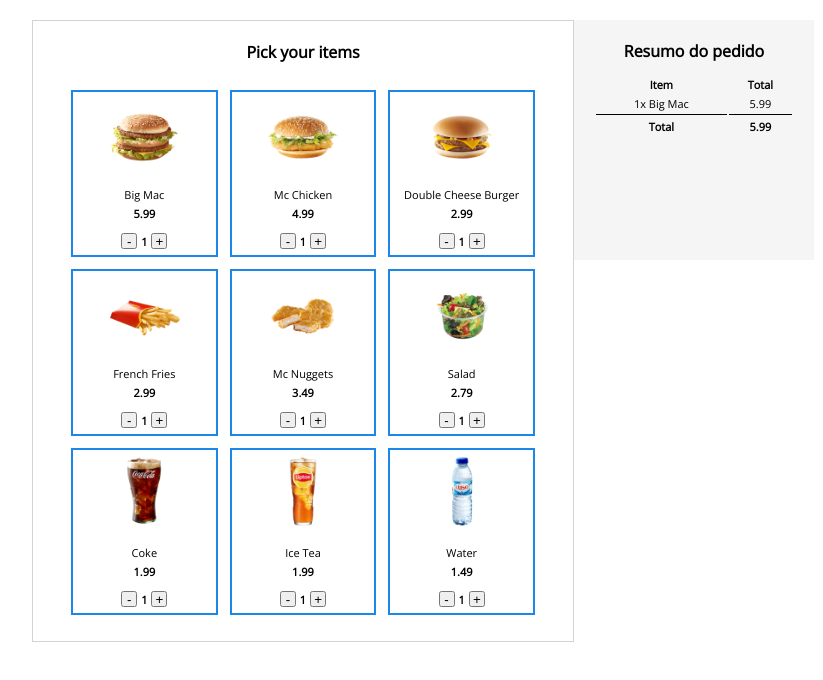
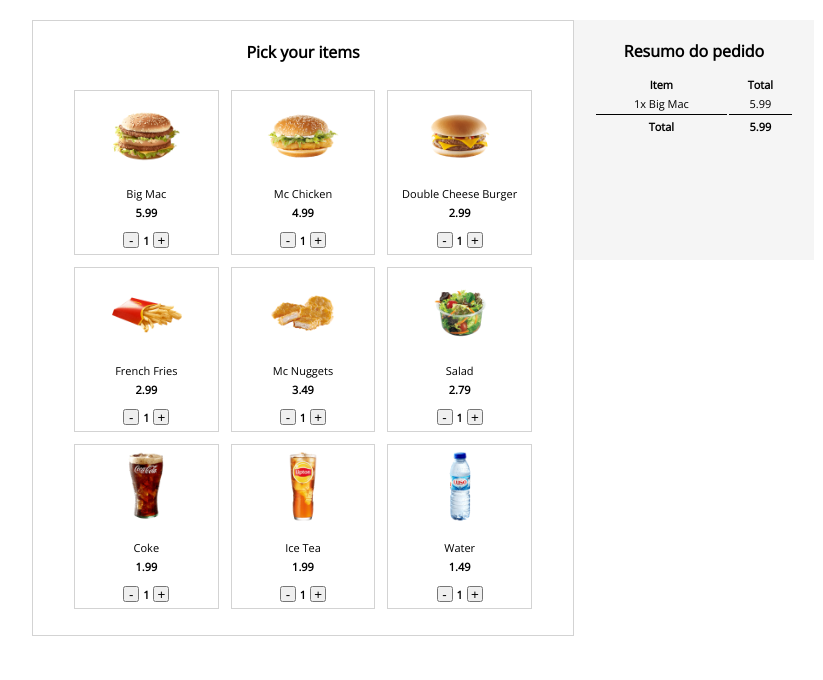
Before and after one commit to Augusto-LJ/SelfServiceMachine, a plain HTML site: page index.html in a window 1280 px wide. Shown: the whole page, without its empty margins (217-1040 px from the left). Drawn offline with nearby package versions, Linux system fonts and the light colour scheme.

Commit message:
Using v-on (@) and v-bind to change property and class of a product

```diff
--- a/index.html
+++ b/index.html
@@ -16,7 +16,12 @@
         <main id="app">
             <section class="items">
                 <h4>Pick your items</h4>
-                <div v-for="product in products" class="product selected">
+                <div
+                    v-for="product in products"
+                    class="product"
+                    @click="product.active = !product.active"
+                    :class="{ selected: product.active }"
+                >
                     <div class="photo">
                         <img :src="product.photo">
                     </div>
```
